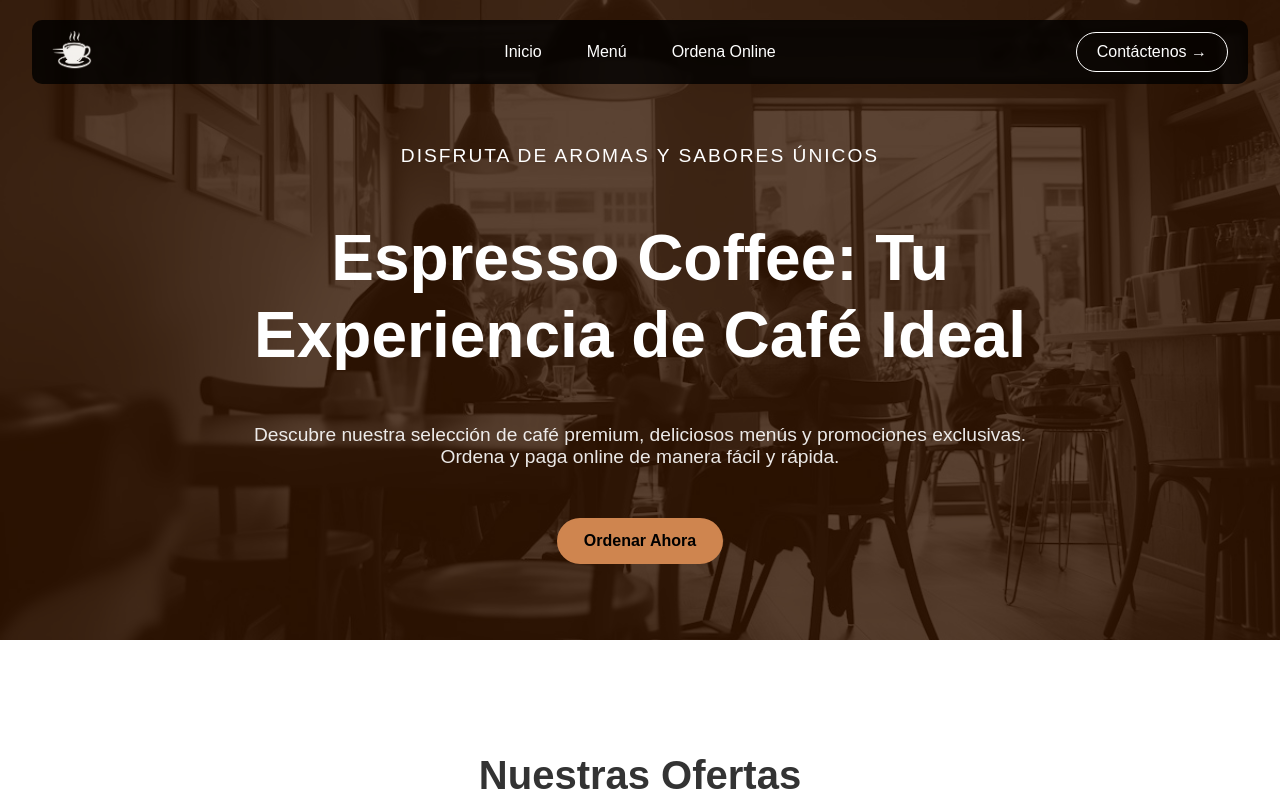
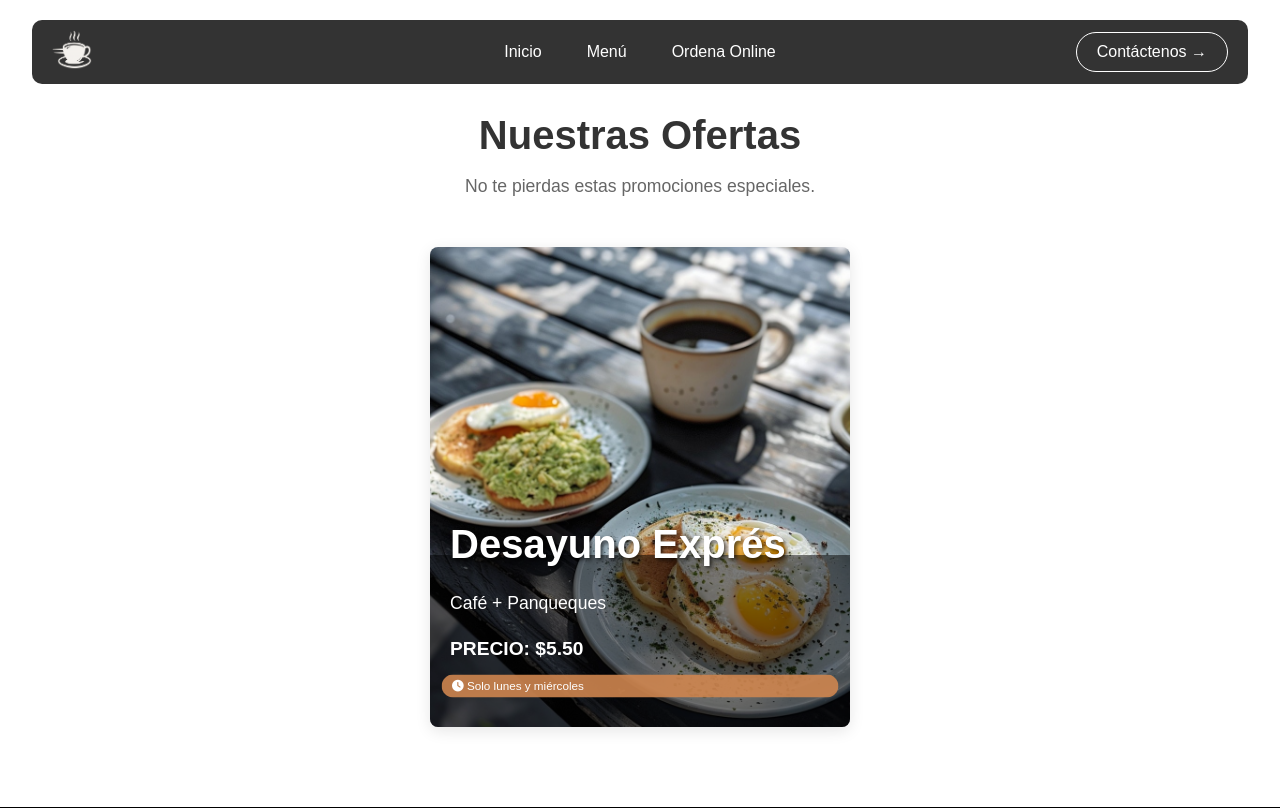
Before and after one commit to SusanDepablos/espresso_coffee, a Django app: page /menu/ in a window 1280 px wide. Shown: the top 808 px of the page. Run offline with Django 5.2, Linux system fonts and the light colour scheme.

Commit message:
Tercer Commit

```diff
--- a/requirements.txt
+++ b/requirements.txt
@@ -1,5 +1,11 @@
 asgiref==3.8.1
+certifi==2025.4.26
+charset-normalizer==3.4.2
 Django==5.2.3
+django-jazzmin==3.0.1
+idna==3.10
 pillow==11.2.1
+requests==2.32.4
 sqlparse==0.5.3
 tzdata==2025.2
+urllib3==2.4.0
--- a/shop/templates/shop/menu.html
+++ b/shop/templates/shop/menu.html
@@ -1,19 +1,2 @@
 {% extends 'shop/base.html' %} {% load static %}{% block content %}
-<section class="hero">
-  <div class="background">
-    <img src="{% static 'shop/img/background.jpeg' %}" alt="coffee" />
-  </div>
-
-  <div class="hero-content">
-    <p class="subtitle">Disfruta de Aromas y Sabores Únicos</p>
-    <h1 class="hero-title">Espresso Coffee: Tu Experiencia de Café Ideal</h1>
-    <p class="description">
-      Descubre nuestra selección de café premium, deliciosos menús y promociones
-      exclusivas. Ordena y paga online de manera fácil y rápida.
-    </p>
-    <div class="hero-buttons">
-      <a href="#" class="btn btn-primary">Ordenar Ahora</a>
-    </div>
-  </div>
-</section>
 {% include 'shop/includes/cards.html'%} {% endblock %}
```
Also changed, not shown: shop/templates/shop/index.html (+5 -3 lines).
